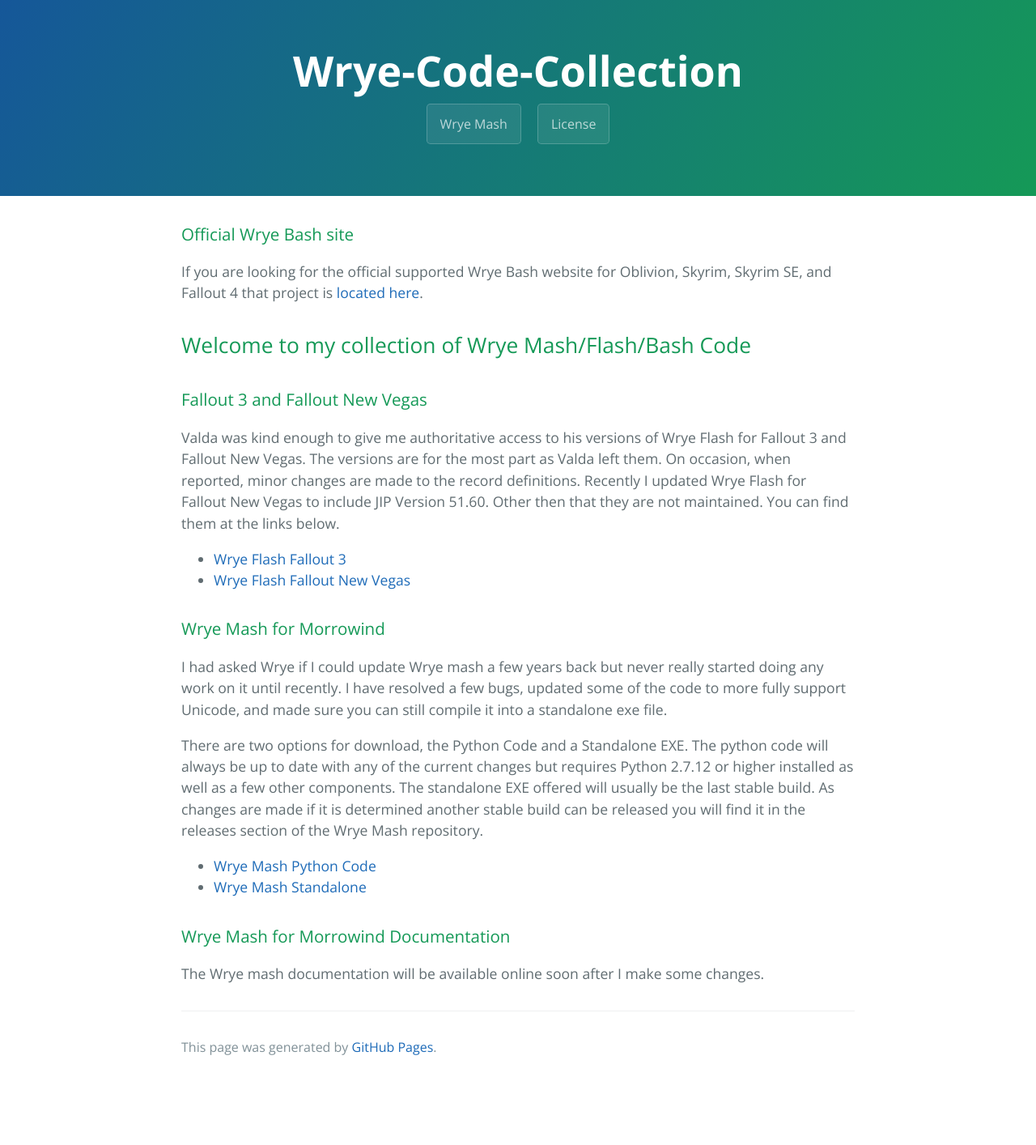
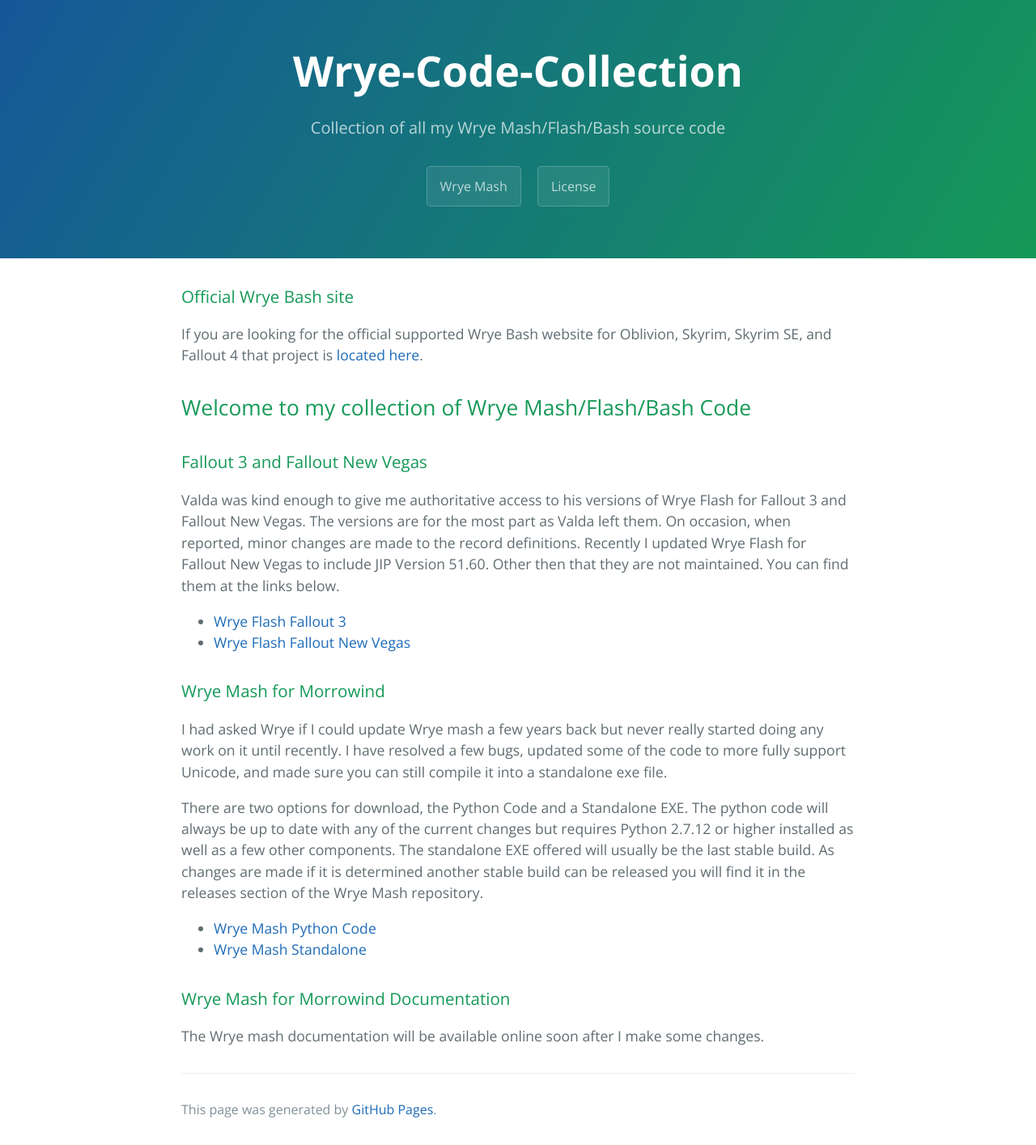
Before and after one commit to Wrye-Code-Collection/wrye-code-collection.github.io, a Jekyll site: the page built from index.md, in a window 1280 px wide. Shown: the whole page at 81% size. Built offline with Jekyll 4.4.1, drawn with Linux system fonts in a browser that asks for light colours; our own code applies the rules of GitHub Pages for plain Markdown files; before the commit the page ends 1337 px from its top, so only the background shows below that.

Commit message:
Uncoment page description

```diff
--- a/_layouts/default.html
+++ b/_layouts/default.html
@@ -13,8 +13,8 @@
   <body>
     <section class="page-header">
       <h1 class="project-name">{{ site.title | default: site.github.repository_name }}</h1>
-      <!-- <h2 class="project-tagline">{{ site.description | default: site.github.project_tagline }}</h2>
-      {% if site.github.is_project_page %}
+      <h2 class="project-tagline">{{ site.description | default: site.github.project_tagline }}</h2>
+      <!-- {% if site.github.is_project_page %}
         <a href="{{ site.github.repository_url }}" class="btn">View on GitHub</a>
       {% endif %} -->
       <a href="https://github.com/Wrye-Code-Collection/Wrye-Mash/releases/" class="btn">Wrye Mash</a>
```
